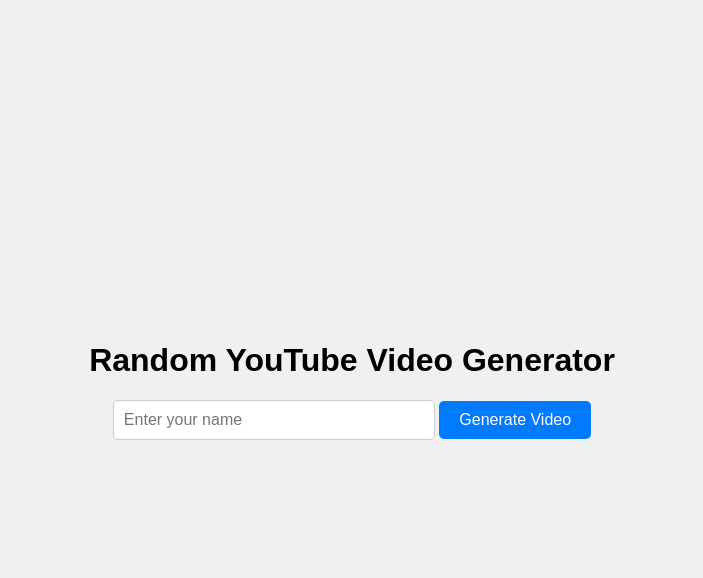
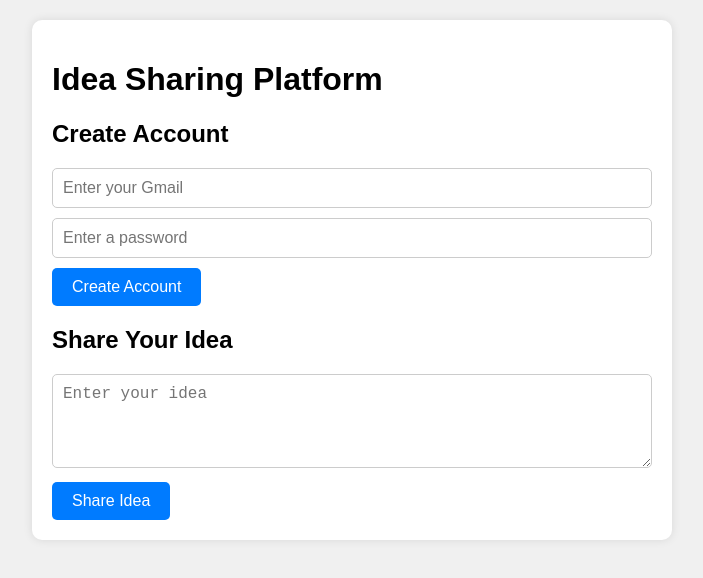
Before and after one commit to CaptainAimbot/CaptainAimbot, a plain HTML site: page index.html in a window 1280 px wide. Shown: the whole page, without its empty margins (288-991 px from the left). Drawn offline with Linux system fonts and the light colour scheme.

Commit message:
Update index.html

```diff
--- a/index.html
+++ b/index.html
@@ -3,27 +3,29 @@
 <head>
 <meta charset="UTF-8">
 <meta name="viewport" content="width=device-width, initial-scale=1.0">
-<title>Random YouTube Video</title>
+<title>Idea Sharing Platform</title>
 <style>
   body {
     font-family: Arial, sans-serif;
     margin: 0;
     padding: 0;
-    display: flex;
-    justify-content: center;
-    align-items: center;
-    height: 100vh;
     background-color: #f0f0f0;
   }
   .container {
-    text-align: center;
+    max-width: 600px;
+    margin: 20px auto;
+    padding: 20px;
+    background-color: #fff;
+    border-radius: 10px;
+    box-shadow: 0 0 10px rgba(0, 0, 0, 0.1);
   }
-  input[type="text"] {
+  input[type="email"], input[type="password"], textarea {
+    width: 100%;
     padding: 10px;
-    margin-bottom: 20px;
-    width: 300px;
+    margin-bottom: 10px;
     border: 1px solid #ccc;
     border-radius: 5px;
+    box-sizing: border-box;
     font-size: 16px;
   }
   button {
@@ -38,43 +40,67 @@
   button:hover {
     background-color: #0056b3;
   }
-  #video-container {
-    margin-top: 20px;
-  }
 </style>
 </head>
 <body>
 
 <div class="container">
-  <h1>Random YouTube Video Generator</h1>
-  <input type="text" id="name" placeholder="Enter your name">
-  <button onclick="generateVideo()">Generate Video</button>
-  <div id="video-container"></div>
+  <h1>Idea Sharing Platform</h1>
+  <h2>Create Account</h2>
+  <input type="email" id="email" placeholder="Enter your Gmail">
+  <input type="password" id="password" placeholder="Enter a password">
+  <button onclick="createAccount()">Create Account</button>
+
+  <h2>Share Your Idea</h2>
+  <textarea id="idea" rows="4" placeholder="Enter your idea"></textarea>
+  <button onclick="shareIdea()">Share Idea</button>
+
+  <div id="message"></div>
 </div>
 
 <script>
-  function generateVideo() {
-    var name = document.getElementById("name").value.trim();
-    if (name === "") {
-      alert("Please enter your name.");
+  let currentUser = null;
+  let lastSharedDate = null;
+
+  function createAccount() {
+    const email = document.getElementById("email").value.trim();
+    const password = document.getElementById("password").value.trim();
+
+    // Simulate account creation (e.g., using Firebase authentication)
+    if (email && password) {
+      currentUser = email; // Set the current user
+      lastSharedDate = null; // Reset last shared date
+      showMessage("Account created successfully!");
+    } else {
+      showMessage("Please enter valid email and password.");
+    }
+  }
+
+  function shareIdea() {
+    if (!currentUser) {
+      showMessage("Please create an account first.");
       return;
     }
 
-    var videos = [
-      "https://www.youtube.com/watch?v=dQw4w9WgXcQ", // Rick Astley - Never Gonna Give You Up
-      "https://www.youtube.com/watch?v=IcrbM1l_BoI", // Nyan Cat
-      "https://www.youtube.com/watch?v=63M8FXjv5pI", // Keyboard Cat
-      "https://www.youtube.com/watch?v=8UFIYGkROII"  // Sneezing Panda
-      // Add more YouTube video links here
-    ];
+    const idea = document.getElementById("idea").value.trim();
+    const currentDate = new Date().toISOString().slice(0, 10);
 
-    var randomIndex = Math.floor(Math.random() * videos.length);
-    var randomVideo = videos[randomIndex];
+    if (lastSharedDate === currentDate) {
+      showMessage("You've already shared an idea today. Come back tomorrow!");
+      return;
+    }
 
-    var videoContainer = document.getElementById("video-container");
-    videoContainer.innerHTML = `
-      <a href="${randomVideo}" target="_blank">Watch Random Video</a>
-    `;
+    if (idea) {
+      // Simulate idea sharing (e.g., saving to database)
+      showMessage("Idea shared successfully!");
+      lastSharedDate = currentDate; // Update last shared date
+    } else {
+      showMessage("Please enter your idea.");
+    }
+  }
+
+  function showMessage(message) {
+    document.getElementById("message").textContent = message;
   }
 </script>
 
```
